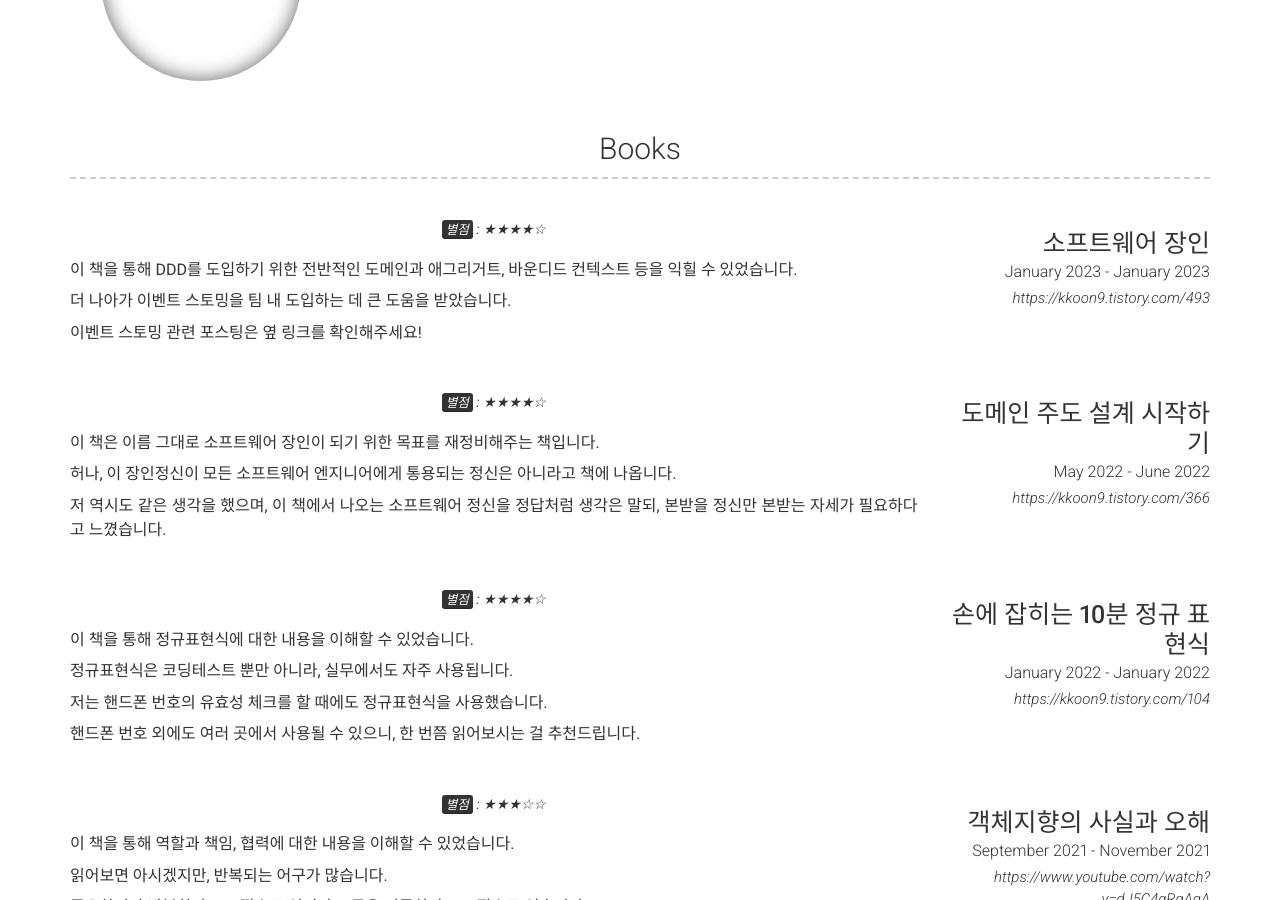
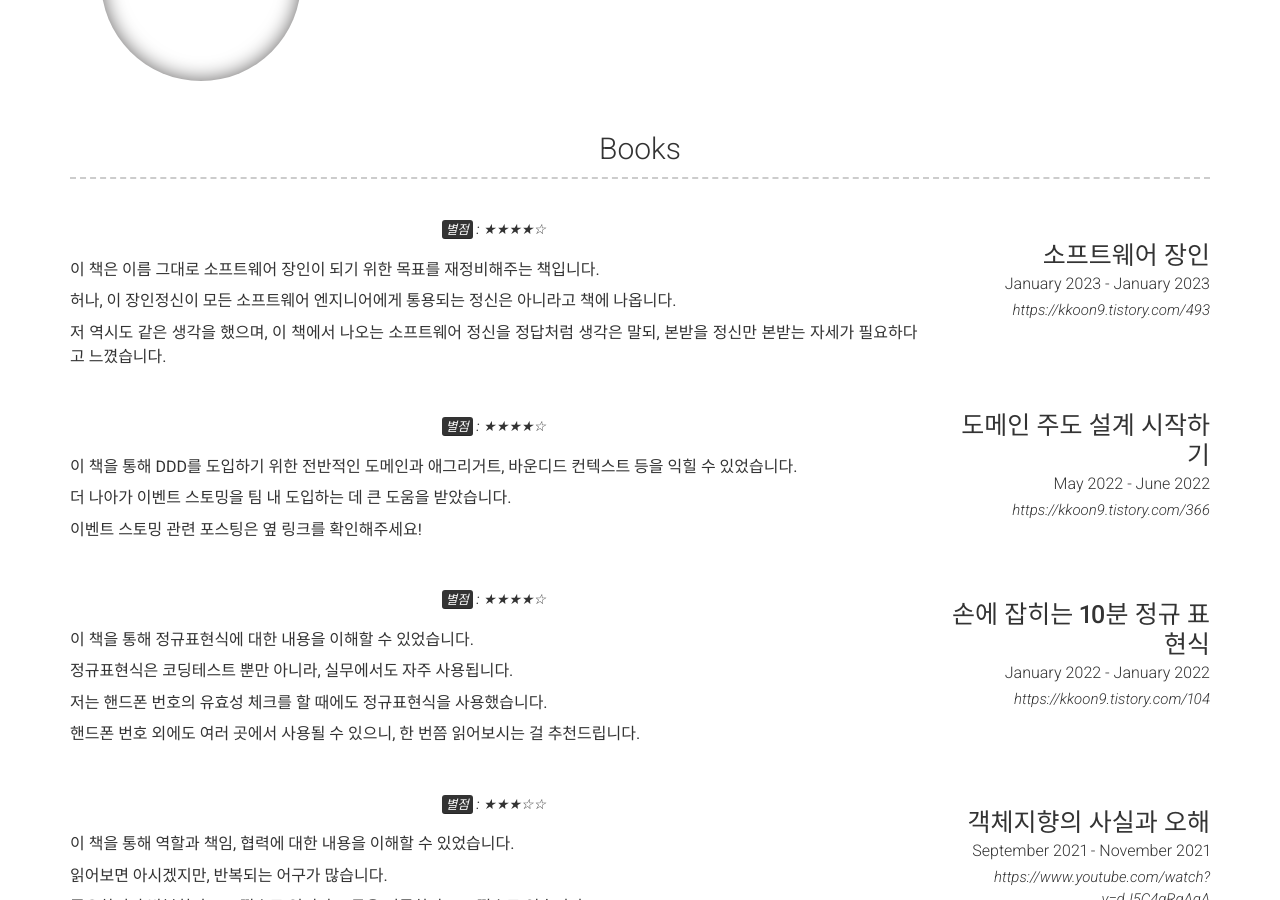
Before and after one commit to kkoon9/kkoon9.github.io, a Jekyll site: the page built from index.md, in a window 1280 px wide and 900 px high, scrolled down 421 px. Built offline with Jekyll 4.4.1, drawn with Linux system fonts in a browser that asks for light colours; nearby versions of some CDN libraries; part of the change alters nothing that is shown.

Commit message:
fix: 책 내용 꼬인 부분 수정
Signed-off-by: eric <rndrnjs2003@gmail.com>

```diff
--- a/_config.yml
+++ b/_config.yml
@@ -51,11 +51,11 @@ content:
         quote: >
           <mark>별점</mark> : ★★★★☆
         description: |
-          이 책을 통해 DDD를 도입하기 위한 전반적인 도메인과 애그리거트, 바운디드 컨텍스트 등을 익힐 수 있었습니다.
+          이 책은 이름 그대로 소프트웨어 장인이 되기 위한 목표를 재정비해주는 책입니다.
 
-          더 나아가 이벤트 스토밍을 팀 내 도입하는 데 큰 도움을 받았습니다.
+          허나, 이 장인정신이 모든 소프트웨어 엔지니어에게 통용되는 정신은 아니라고 책에 나옵니다.
 
-          이벤트 스토밍 관련 포스팅은 옆 링크를 확인해주세요!
+          저 역시도 같은 생각을 했으며, 이 책에서 나오는 소프트웨어 정신을 정답처럼 생각은 말되, 본받을 정신만 본받는 자세가 필요하다고 느꼈습니다.
       - layout: right
         title: 도메인 주도 설계 시작하기
         caption: May 2022 - June 2022
@@ -63,11 +63,11 @@ content:
         quote: >
           <mark>별점</mark> : ★★★★☆
         description: |
-          이 책은 이름 그대로 소프트웨어 장인이 되기 위한 목표를 재정비해주는 책입니다.
+          이 책을 통해 DDD를 도입하기 위한 전반적인 도메인과 애그리거트, 바운디드 컨텍스트 등을 익힐 수 있었습니다.
 
-          허나, 이 장인정신이 모든 소프트웨어 엔지니어에게 통용되는 정신은 아니라고 책에 나옵니다.
+          더 나아가 이벤트 스토밍을 팀 내 도입하는 데 큰 도움을 받았습니다.
 
-          저 역시도 같은 생각을 했으며, 이 책에서 나오는 소프트웨어 정신을 정답처럼 생각은 말되, 본받을 정신만 본받는 자세가 필요하다고 느꼈습니다.
+          이벤트 스토밍 관련 포스팅은 옆 링크를 확인해주세요!
       - layout: right
         title: 손에 잡히는 10분 정규 표현식
         caption: January 2022 - January 2022
```
